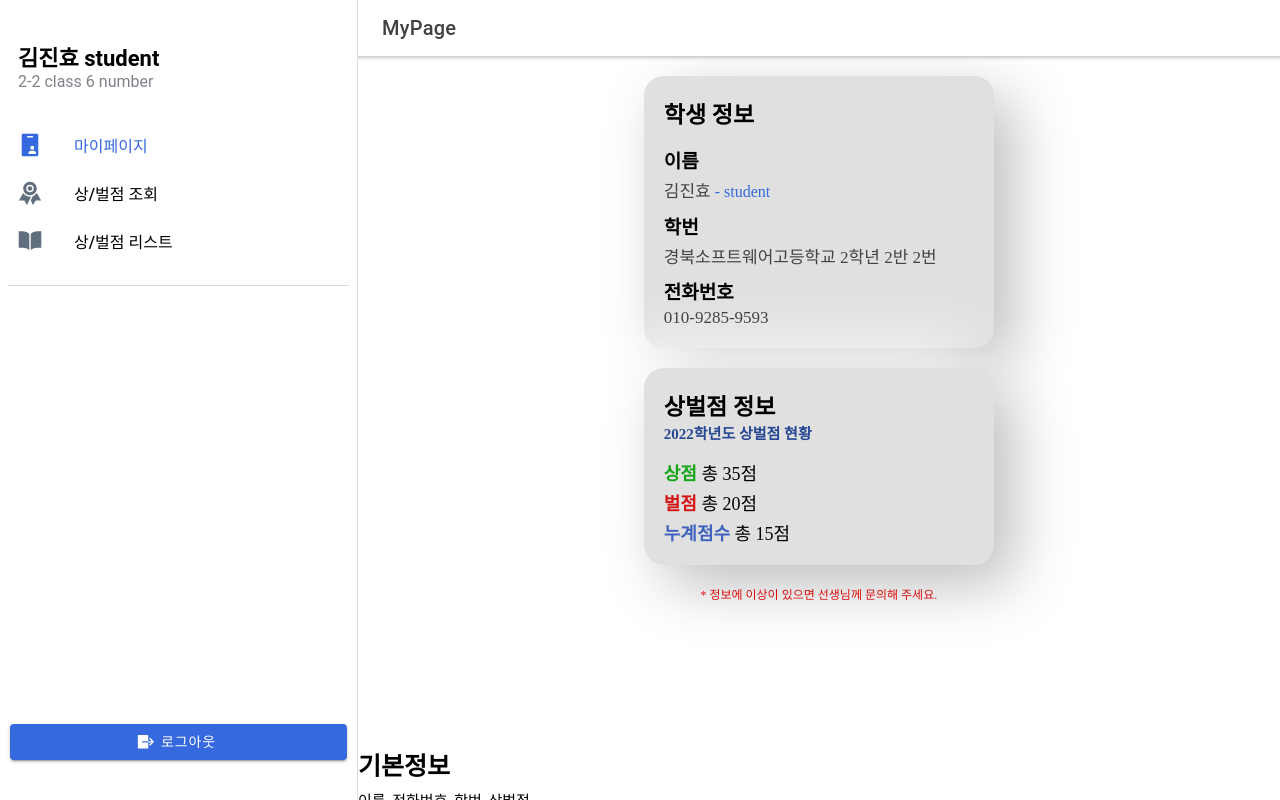
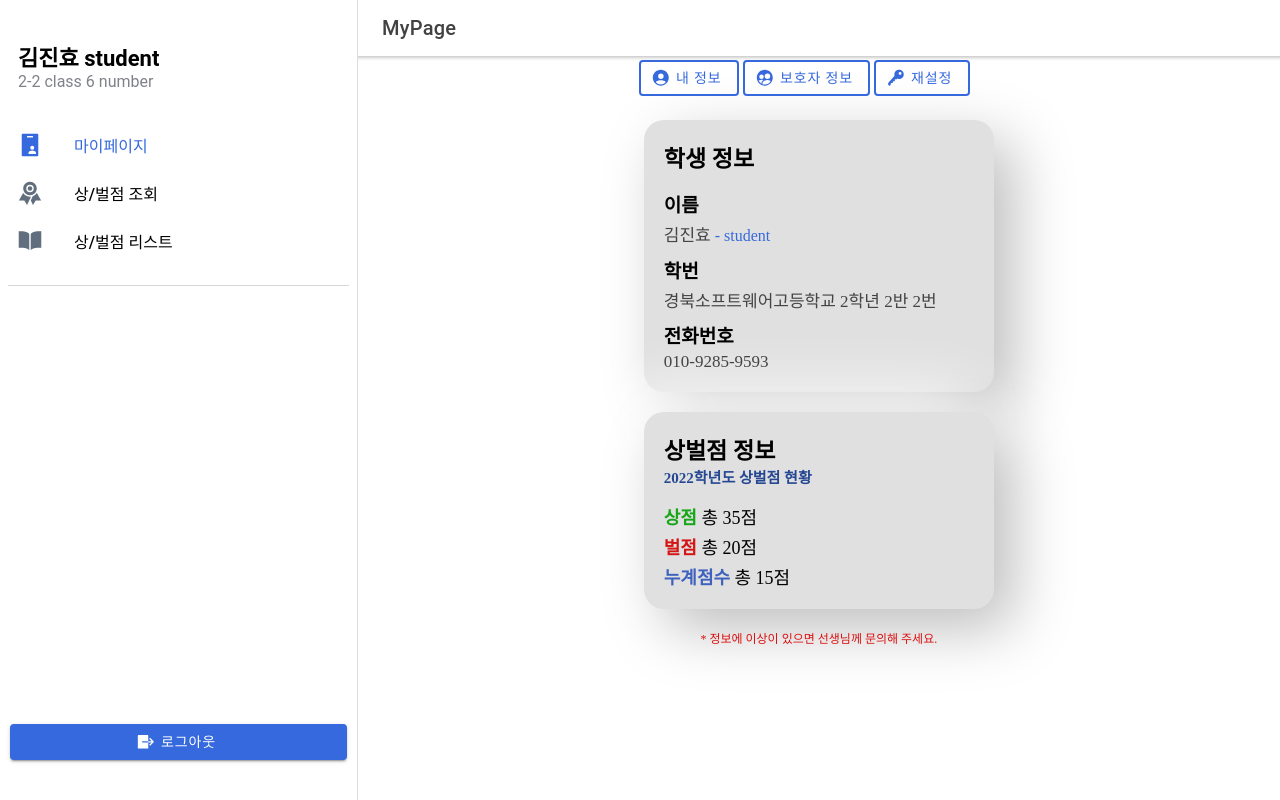
Before and after one commit to Team-Firewall/mobile-front-end, a React (Create React App) app: page /page/1 in a window 1280 px wide. Both pictures are taken after a click on the element "마이페이지". Built offline with nearby package versions, Linux system fonts and the light colour scheme.

Commit message:
mypage redesign

```diff
--- a/src/components/MyPage.css
+++ b/src/components/MyPage.css
@@ -14,3 +14,8 @@
     margin-top: 7px;
     font-size: 15px;
 }
+.edit-box-container {
+    width: 363px;
+    margin-left: auto;
+    margin-right: auto;
+}
--- a/src/components/MyPage.tsx
+++ b/src/components/MyPage.tsx
@@ -3,6 +3,8 @@
 import ParentsInformation from './MyPageComponents/ParentsInformation';
 import UserInformation from './MyPageComponents/UserInformation';
 import './MyPage.css'
+import { IonButton, IonIcon } from '@ionic/react';
+import { keyOutline, keySharp, peopleCircleOutline, peopleCircleSharp, personCircleOutline, personCircleSharp } from 'ionicons/icons';
 
 interface ContainerProps {
   username: string;
@@ -12,6 +14,20 @@
   const [informationState, setInformationState] = useState<number>(0)
     return(
       <div>
+        <div className={'edit-box-container'}>
+          <IonButton fill="outline" onClick={()=>setInformationState(0)}>
+            <IonIcon slot="start" ios={personCircleOutline} md={personCircleSharp}></IonIcon>
+            내 정보
+          </IonButton>
+          <IonButton fill="outline" onClick={()=>setInformationState(1)}>
+            <IonIcon slot="start" ios={peopleCircleOutline} md={peopleCircleSharp}></IonIcon>
+            보호자 정보
+          </IonButton>
+          <IonButton fill="outline" onClick={()=>setInformationState(2)}>
+            <IonIcon slot="start" ios={keyOutline} md={keySharp}></IonIcon>
+            재설정
+          </IonButton>
+        </div>
         <div className={'information-component-container'}>
           {
             informationState === 0 && (
@@ -29,46 +45,6 @@
             )
           }
         </div>
-        <br/>
-        <br/>
-        <br/>
-        <br/>
-        <br/>
-        <br/>
-        <br/>
-        <div className={'edit-box-container'}>
-          <div className={'edit-box first-edit-box'}>
-            <div className={'text-container'}>
-              <div className={'div-tag-top'}>기본정보</div>
-              <div className={'div-tag-bottom'}>이름, 전화번호, 학번, 상벌점</div>
-            </div>
-
-            <button onClick={() => setInformationState(0)}>보기</button>
-          </div>
-
-          <div className={'gap'}/>
-
-          <div className={'edit-box second-edit-box'}>
-            <div className={'text-container'}>
-              <div className={'div-tag-top'}>보호자 정보</div>
-              <div className={'div-tag-bottom'}>학부모, 담임선생님 정보</div>
-            </div>
-
-            <button onClick={() => setInformationState(1)}>보기</button>
-          </div>
-
-          <div className={'gap'}/>
-
-          <div className={'edit-box third-edit-box'}>
-            <div className={'text-container'}>
-              <div className={'div-tag-top'}>비밀번호 변경</div>
-              <div className={'div-tag-bottom'}>비밀번호를 변경합니다.</div>
-            </div>
-
-            <button onClick={() => setInformationState(2)}>수정</button>
-          </div>
-
-        </div>
       </div>
 
     )
```
